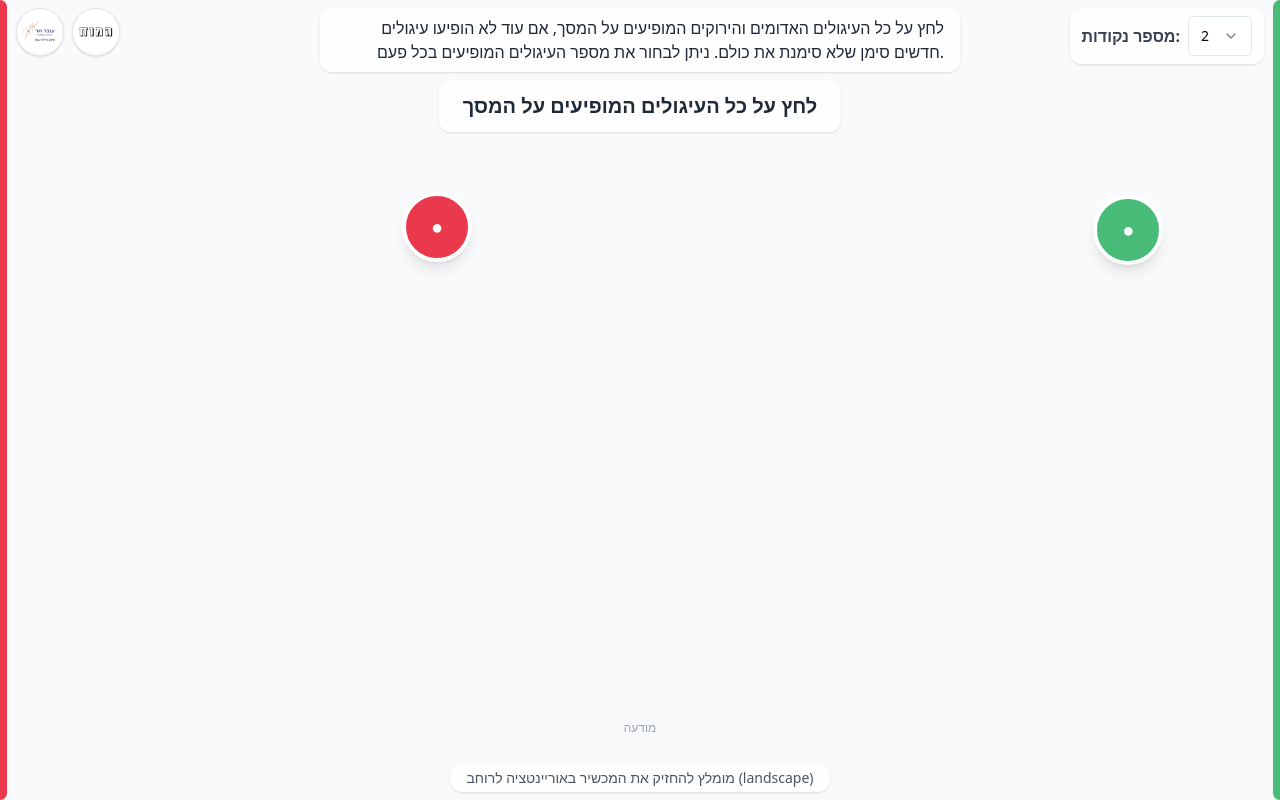
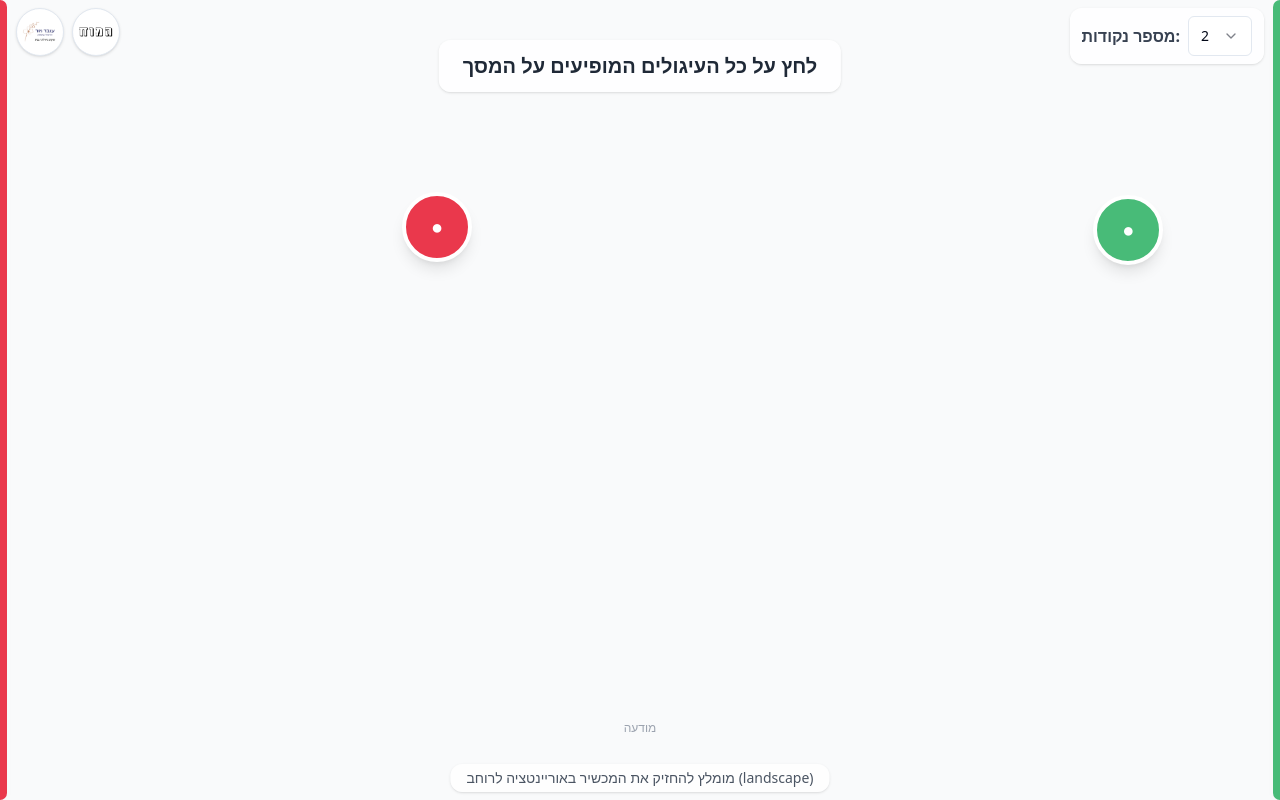
Before and after one commit to INBARMOROT/neglect-app, a React (Vite) app: page / in a window 1280 px wide. Built offline with nearby package versions, Linux system fonts and the light colour scheme.

Commit message:
Fix: Display title
Replace the existing title with the new one.

```diff
--- a/src/components/NeglectTraining.tsx
+++ b/src/components/NeglectTraining.tsx
@@ -1,4 +1,3 @@
-
 import React, { useState, useEffect } from "react";
 import { Image, ImageOff } from "lucide-react";
 import TargetElement from "./TargetElement";
@@ -152,13 +151,9 @@ const NeglectTraining = () => {
         </Select>
       </div>
 
-      <h1 className="absolute top-20 left-1/2 -translate-x-1/2 z-20 bg-white/90 rounded-xl px-6 py-3 shadow text-xl font-bold text-gray-800 text-center">
+      <h1 className="absolute top-10 left-1/2 -translate-x-1/2 z-30 bg-white/90 rounded-xl px-6 py-3 shadow text-xl font-bold text-gray-800 text-center w-auto max-w-md">
         לחץ על כל העיגולים המופיעים על המסך
       </h1>
-
-      <div className="absolute top-2 left-1/2 -translate-x-1/2 z-20 animate-fade-in bg-white/90 rounded-xl px-4 py-2 shadow text-md font-medium text-gray-800 text-right">
-        לחץ על כל העיגולים האדומים והירוקים המופיעים על המסך, אם עוד לא הופיעו עיגולים חדשים סימן שלא סימנת את כולם. ניתן לבחור את מספר העיגולים המופיעים בכל פעם.
-      </div>
 
       {elements.map(
         (el, idx) =>
```
